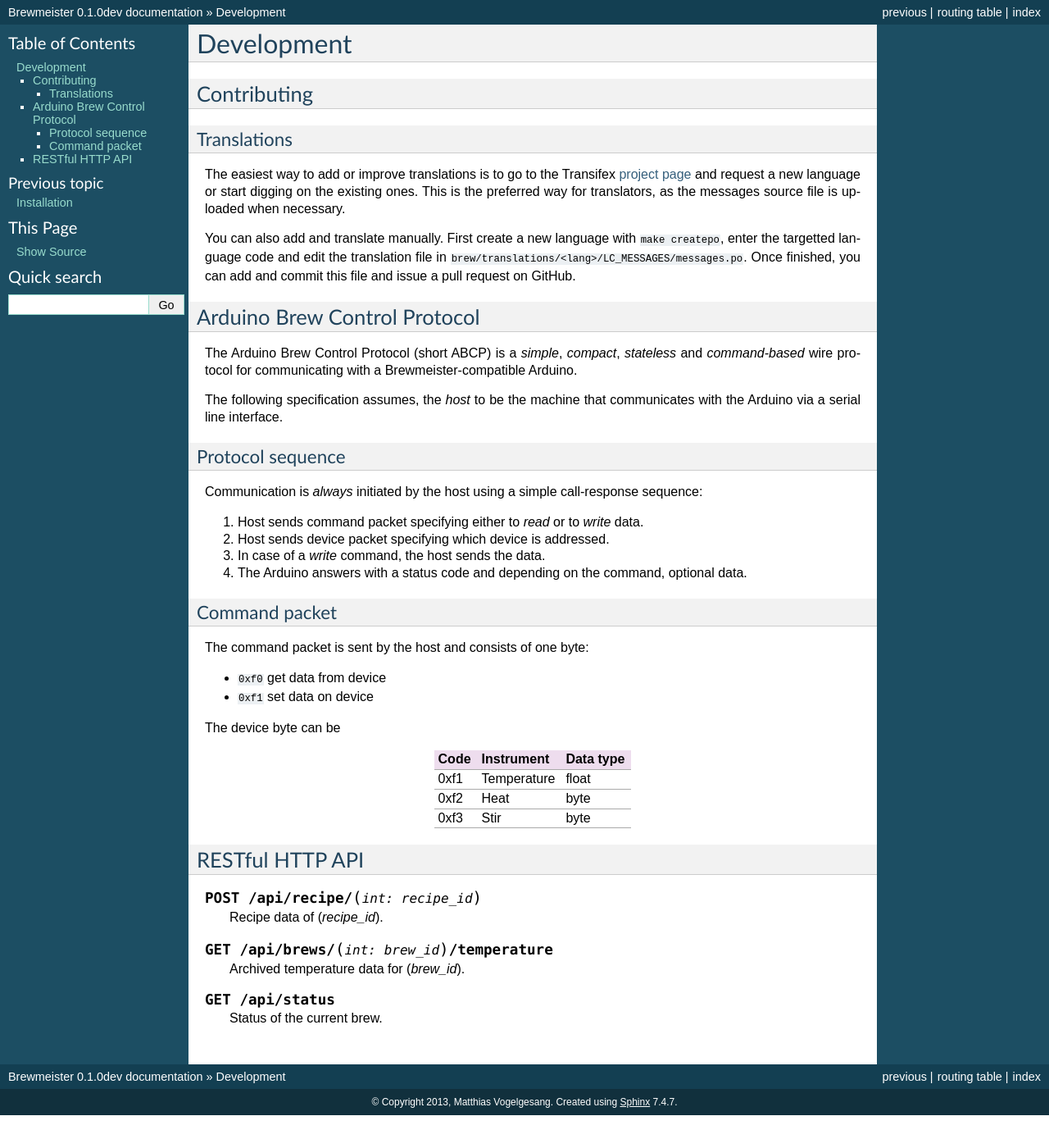
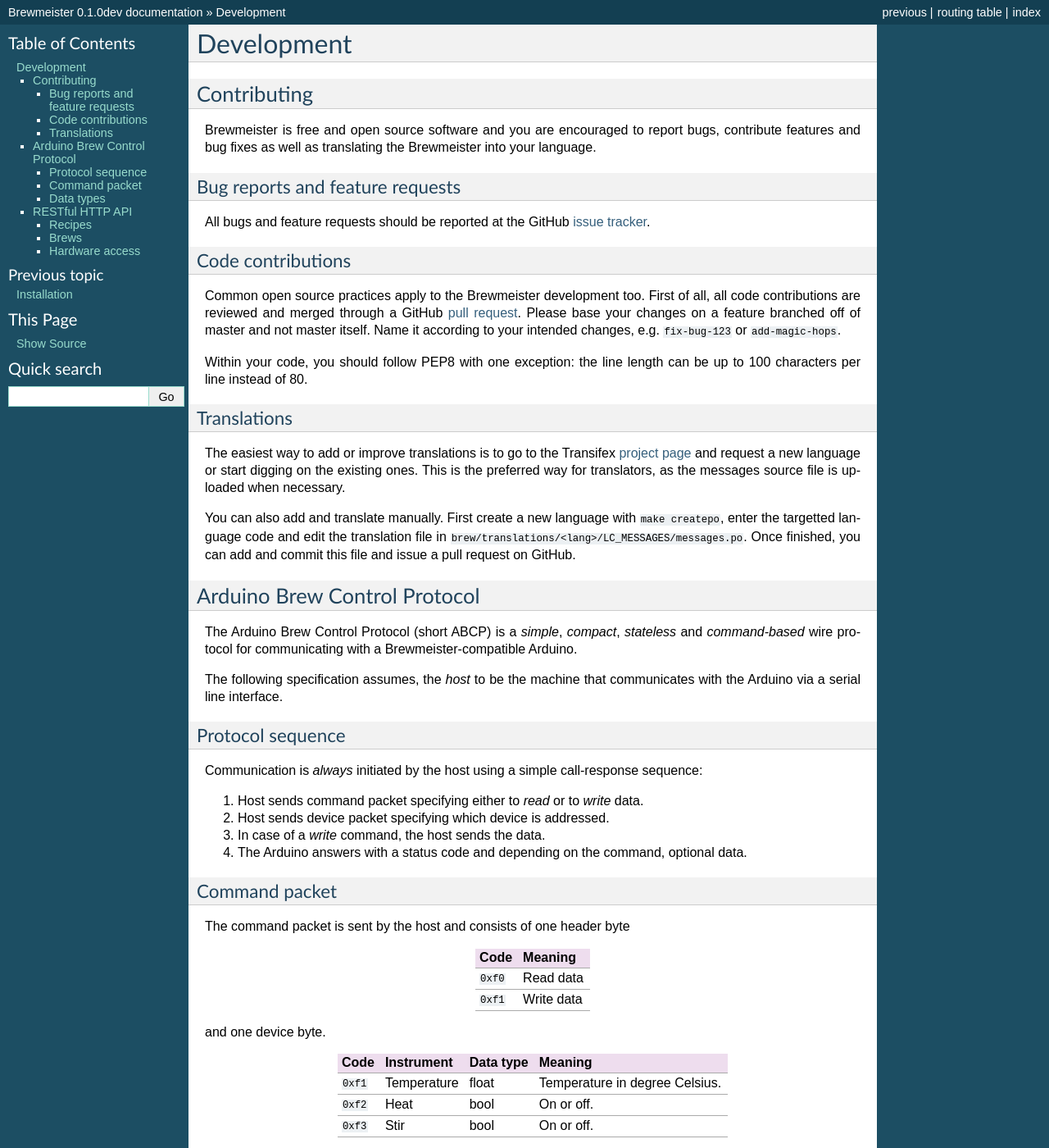
Before and after one commit to brewpeople/brewmeister, a Sphinx documentation site: the page built from docs/devel.rst, in a window 1280 px wide and 1400 px high. Shown: the whole window at 82% size. Built offline with Sphinx 7.4.7, drawn with Linux system fonts in a browser that asks for light colours; some of the changed text lies outside the part shown.

Commit message:
Improve development docs

```diff
--- a/docs/devel.rst
+++ b/docs/devel.rst
@@ -2,9 +2,33 @@
 Development
 ===========
 
-
 Contributing
 ============
+
+Brewmeister is free and open source software and you are encouraged to report
+bugs, contribute features and bug fixes as well as translating the Brewmeister
+into your language.
+
+
+Bug reports and feature requests
+--------------------------------
+
+All bugs and feature requests should be reported at the GitHub `issue tracker
+<https://github.com/matze/brewmeister/issues>`_.
+
+
+Code contributions
+------------------
+
+Common open source practices apply to the Brewmeister development too. First of
+all, all code contributions are reviewed and merged through a GitHub `pull
+request <https://github.com/matze/brewmeister/pull>`_. Please base your changes
+on a feature branched off of master and not master itself. Name it according to
+your intended changes, e.g. ``fix-bug-123`` or ``add-magic-hops``.
+
+Within your code, you should follow PEP8 with one exception: the line length can
+be up to 100 characters per line instead of 80.
+
 
 Translations
 ------------
@@ -47,33 +71,98 @@
 Command packet
 --------------
 
-The command packet is sent by the host and consists of one byte:
+The command packet is sent by the host and consists of one header byte
 
-* ``0xf0`` get data from device
-* ``0xf1`` set data on device
+========    ===========
+Code        Meaning
+========    ===========
+``0xf0``    Read data
+``0xf1``    Write data
+========    ===========
 
-The device byte can be
+and one device byte.
 
-======  ==============  =========
-Code    Instrument      Data type
-======  ==============  =========
-0xf1    Temperature     float
-0xf2    Heat            byte
-0xf3    Stir            byte
-======  ==============  =========
+========    ==============  =========   ===============================
+Code        Instrument      Data type   Meaning
+========    ==============  =========   ===============================
+``0xf1``    Temperature     float       Temperature in degree Celsius.
+``0xf2``    Heat            bool        On or off.
+``0xf3``    Stir            bool        On or off.
+========    ==============  =========   ===============================
+
+
+Data types
+----------
+
+Data can -- as of now -- be sent and read as floats or boolean data types. A
+float is a four byte IEEE compliant float data type in x86-compatible little
+endian format. The boolean type is one byte, with 0 denoting *false* and 1
+denoting *true*.
 
 
 RESTful HTTP API
 ================
 
-.. http:post:: /api/recipe/(int:recipe_id)
+Recipes
+-------
+
+.. http:post:: /api/recipe
+
+    Create a new recipe. The data must be encoded as a JSON data structure
+    according to the JSON schema stored in ``data/recipe.schema.json``.
+
+.. http:put:: /api/recipe/(int:recipe_id)
 
     Recipe data of (`recipe_id`).
+
+
+Brews
+-----
+
+.. http:get:: /api/brews
+
+    List of brew IDs.
 
 .. http:get:: /api/brews/(int:brew_id)/temperature
 
     Archived temperature data for (`brew_id`).
 
+.. http:get:: /api/brews/(int:brew_id)/label
+
+    Return a PDF called ``qr.pdf`` containing small QR codes for bottle caps.
+
+.. http:get:: /api/brews/(int:brew_id)/temperature
+
+    Get all recorded temperatures of the specified brew.
+
+.. http:get:: /api/brews/(int:brew_id)/label/prepare
+
+    Prepare a label asynchronously.
+
+.. http:put:: /api/brews/(int:brew_id)/note
+
+    Update notes of brew.
+
 .. http:get:: /api/status
 
     Status of the current brew.
+
+
+Hardware access
+---------------
+
+.. http:put:: /api/reconnect
+
+    Try to reconnect again with the set controller.
+
+.. http:get:: /api/status/(str:device)
+
+    Get running status of device.
+
+.. http:put:: /api/start/(str:device)
+
+    Start the device.
+
+.. http:put:: /api/stop/(str:device)
+
+    Stop the device.
```
